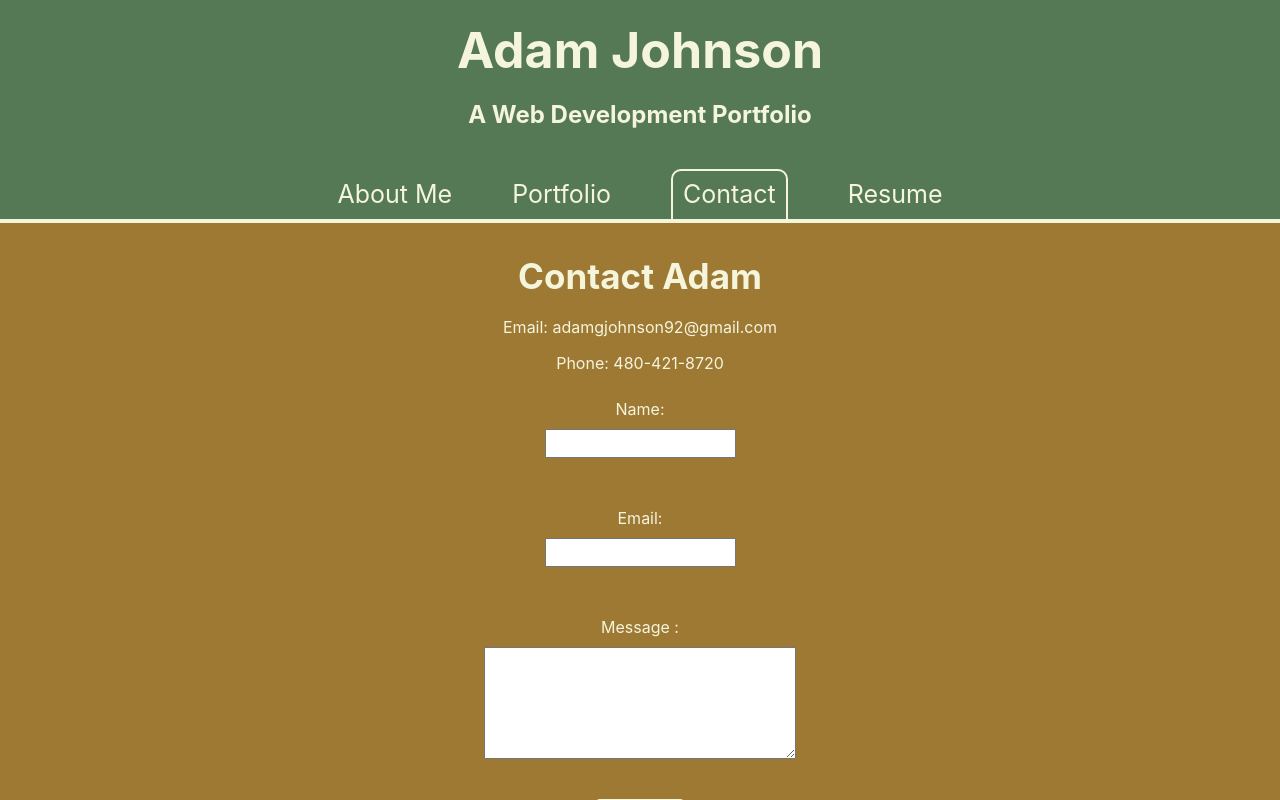
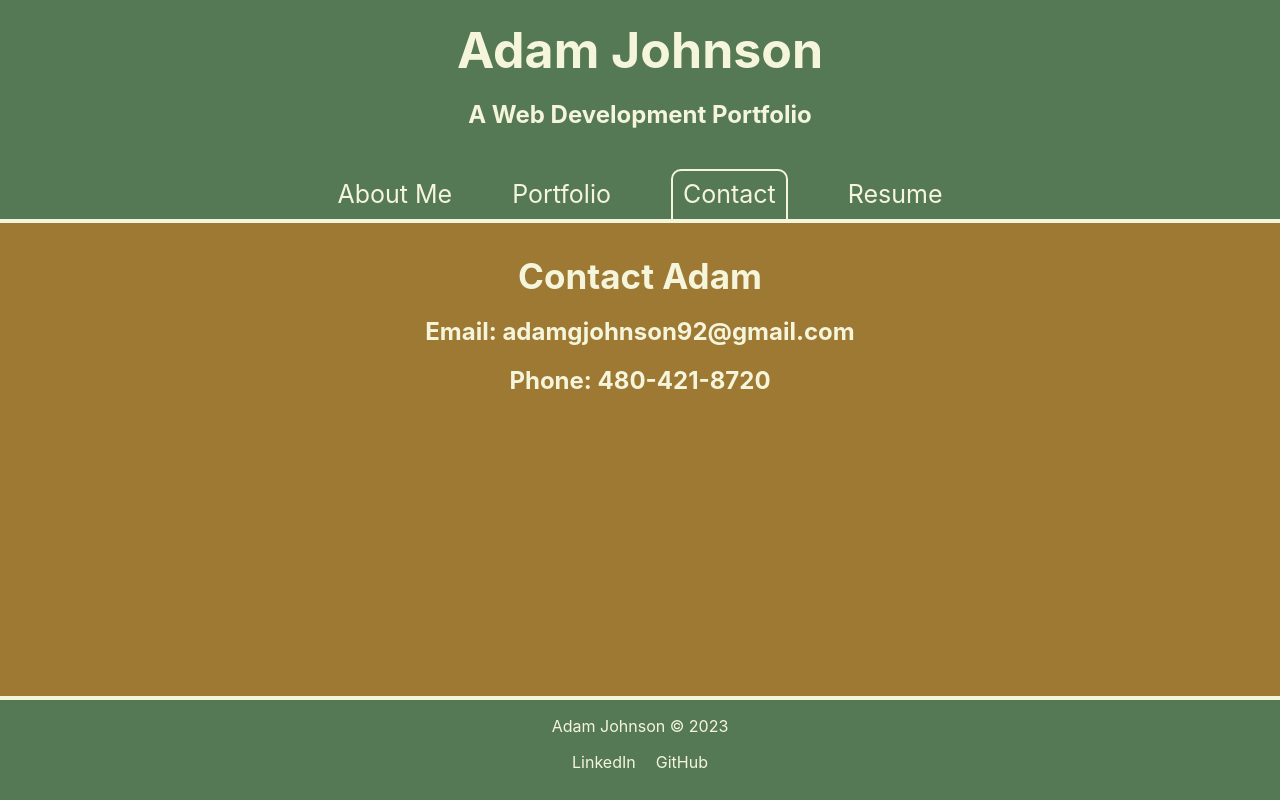
Before and after one commit to AdamJohnson92/Portfolio-Adam-Johnson, a React (Create React App) app: page / in a window 1280 px wide. Both pictures are taken after a click on the link "Contact". Shown: the top 800 px of the page. Built offline with nearby package versions, Linux system fonts and the light colour scheme.

Commit message:
removed form from contact page. Fixed styling bug on cinnamon color not filling body content.

```diff
--- a/src/components/pages/Contact.js
+++ b/src/components/pages/Contact.js
@@ -50,9 +50,10 @@ export default function Contact() {
   return (
     <div className='body-content'>
       <h3>Contact Adam</h3>
-      <p>Email: adamgjohnson92@gmail.com</p>
-      <p>Phone: 480-421-8720</p>
-      <form className="contact-form" action="mailto:adamgjohnson92@gmail.com" method="POST" encType="text/plain">
+      <h2>Email: adamgjohnson92@gmail.com</h2>
+      <h2>Phone: 480-421-8720</h2>
+
+      {/* <form className="contact-form" action="mailto:adamgjohnson92@gmail.com" method="POST" encType="text/plain">
         <a className="tool-tip">
           <label className='form-label' htmlFor='name'>Name:
             <input className='form-box' type='text' name='name' value={nameForm || ''} onChange={handleInputChange}></input><Tooltip anchorSelect=".tool-tip" place='top'>This is a required field.</Tooltip>
@@ -75,7 +76,7 @@ export default function Contact() {
         />
 
 
-      </form>
+      </form> */}
     </div>
   );
 }
--- a/src/index.css
+++ b/src/index.css
@@ -5,7 +5,7 @@ body {
     sans-serif;
   -webkit-font-smoothing: antialiased;
   -moz-osx-font-smoothing: grayscale;
-  /* background-color: var(--cinnamon); */
+  background-color: var(--cinnamon);
   color: var(--beige);
 
 }
@@ -111,6 +111,8 @@ ul {
 
 .body-content{
   background-color: var(--cinnamon);
+  width: 100vw;
+  height: min-content;
 }
 
 .text-left {
```
